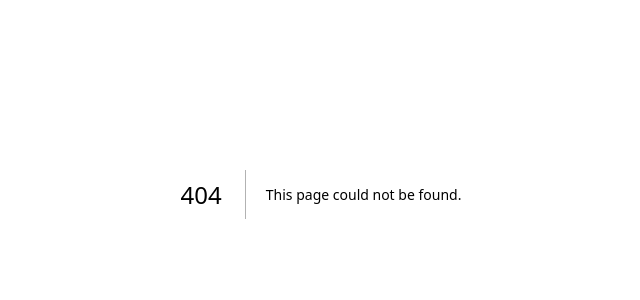
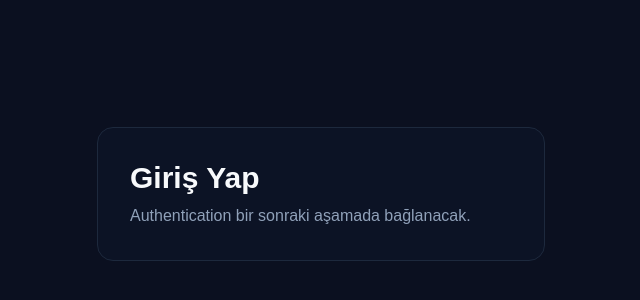
Before and after one commit to mulayimmusab1314/SocialPilot-v2, a Next.js app: page /login in a window 1280 px wide. Before the commit this address had no page. Shown: the part 206-506 px from the top of the page, without its empty margins (319-959 px from the left). Built offline with nearby package versions, Linux system fonts and the light colour scheme.

Commit message:
Add login page

```diff
--- /dev/null
+++ b/app/login/page.tsx
@@ -0,0 +1,3 @@
+export default function LoginPage() {
+  return <main className="flex min-h-screen items-center justify-center p-8"><div className="w-full max-w-md rounded-2xl border border-slate-800 bg-slate-900/50 p-8"><h1 className="text-3xl font-bold">Giriş Yap</h1><p className="mt-2 text-slate-400">Authentication bir sonraki aşamada bağlanacak.</p></div></main>;
+}
```
